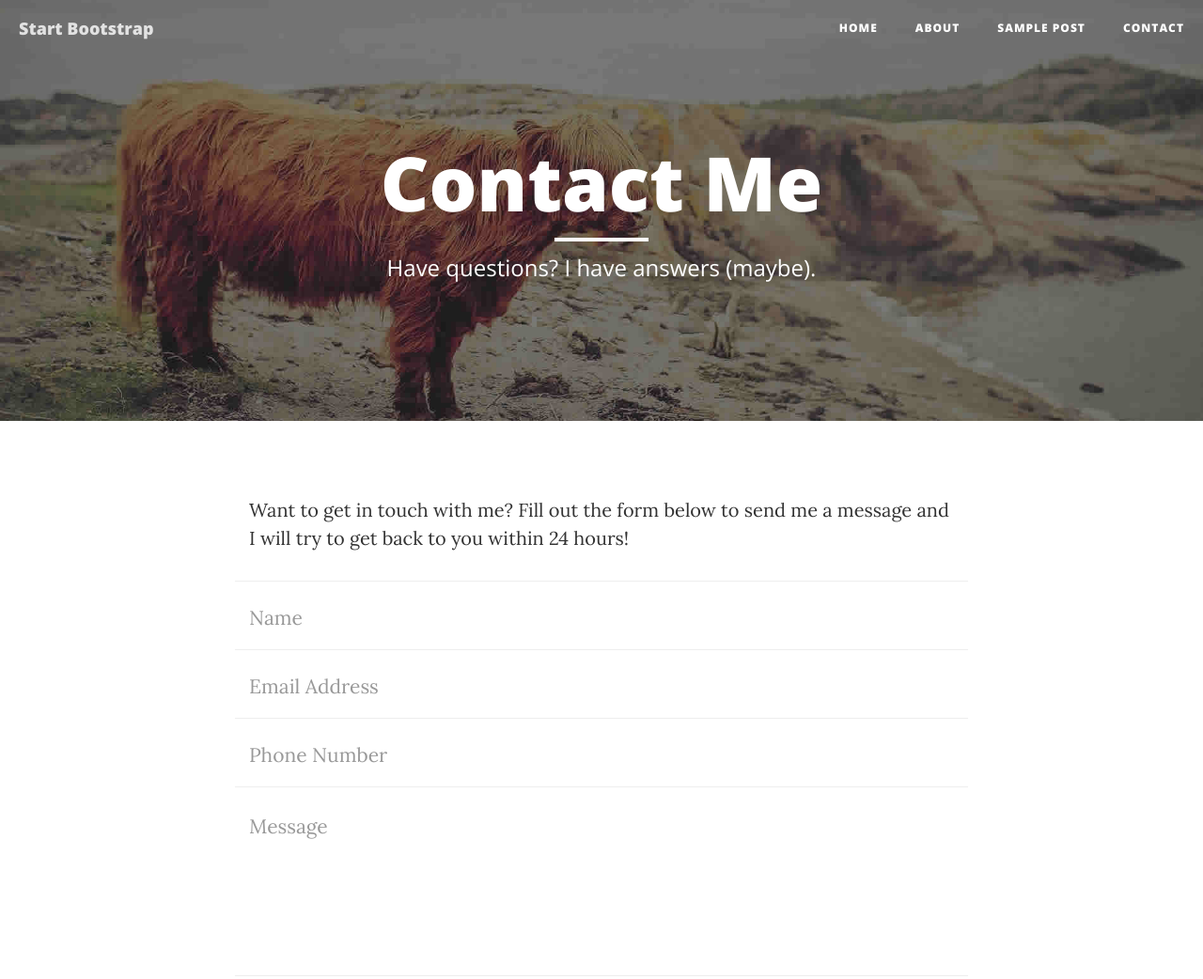
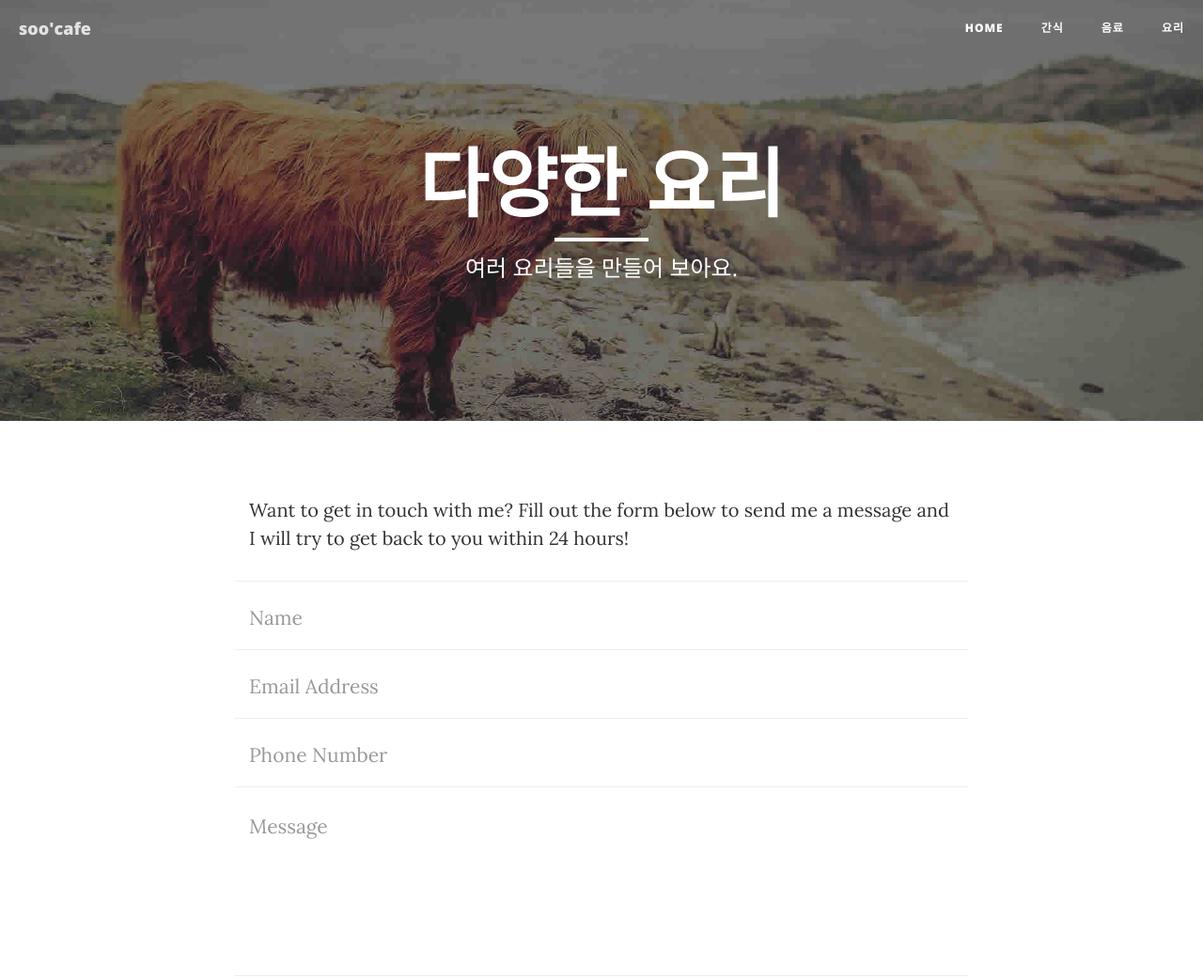
Before and after one commit to soouuuuu/soouuuuu.github.io, a website: page contact.html in a window 1280 px wide. Shown: the top 1042 px of the page at 94% size. Drawn offline with nearby package versions, Linux system fonts and the light colour scheme.

Commit message:
Update contact.html

```diff
--- a/contact.html
+++ b/contact.html
@@ -9,7 +9,7 @@
     <meta name="description" content="">
     <meta name="author" content="">
 
-    <title>Clean Blog - Contact</title>
+    <title>소소한 간식</title>
 
     <!-- Bootstrap Core CSS -->
     <link href="vendor/bootstrap/css/bootstrap.min.css" rel="stylesheet">
@@ -42,7 +42,7 @@
                     <span class="sr-only">Toggle navigation</span>
                     Menu <i class="fa fa-bars"></i>
                 </button>
-                <a class="navbar-brand" href="index.html">Start Bootstrap</a>
+                <a class="navbar-brand" href="index.html">soo'cafe</a>
             </div>
 
             <!-- Collect the nav links, forms, and other content for toggling -->
@@ -52,13 +52,13 @@
                         <a href="index.html">Home</a>
                     </li>
                     <li>
-                        <a href="about.html">About</a>
+                        <a href="about.html">간식</a>
                     </li>
                     <li>
-                        <a href="post.html">Sample Post</a>
+                        <a href="post.html">음료</a>
                     </li>
                     <li>
-                        <a href="contact.html">Contact</a>
+                        <a href="contact.html">요리</a>
                     </li>
                 </ul>
             </div>
@@ -74,9 +74,9 @@
             <div class="row">
                 <div class="col-lg-8 col-lg-offset-2 col-md-10 col-md-offset-1">
                     <div class="page-heading">
-                        <h1>Contact Me</h1>
+                        <h1>다양한 요리</h1>
                         <hr class="small">
-                        <span class="subheading">Have questions? I have answers (maybe).</span>
+                        <span class="subheading">여러 요리들을 만들어 보아요.</span>
                     </div>
                 </div>
             </div>
```
